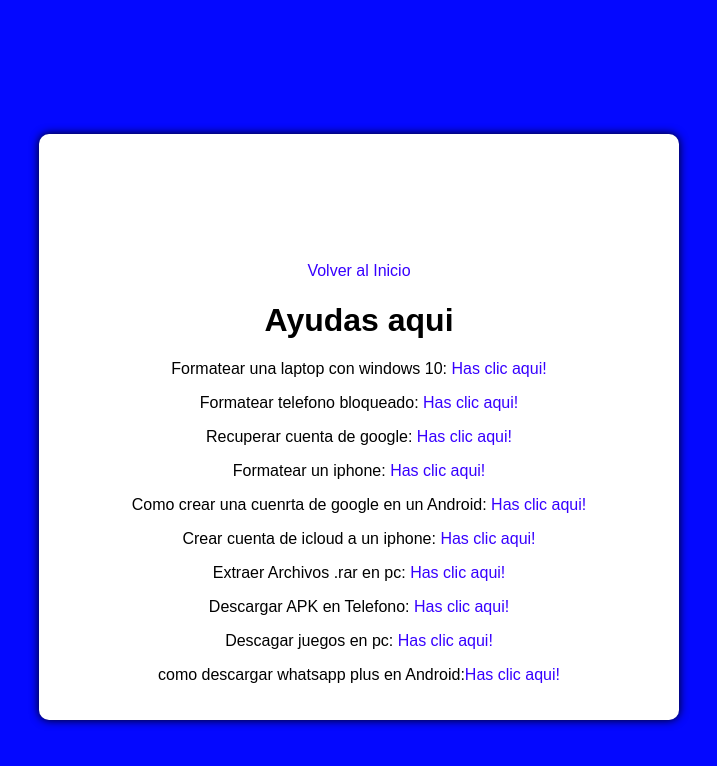
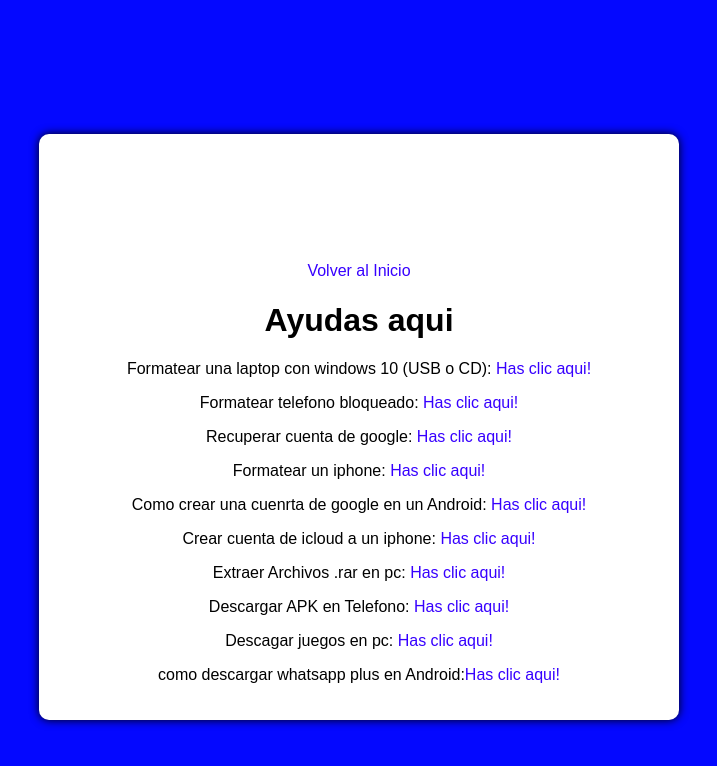
Before and after one commit to root682/root682.github.io, a plain HTML site: page solucion.html in a window 1280 px wide. Shown: the whole page, without its empty margins (281-998 px from the left). Drawn offline with Linux system fonts and the light colour scheme.

Commit message:
Update solucion.html

```diff
--- a/solucion.html
+++ b/solucion.html
@@ -58,7 +58,7 @@
  </html>
 
           <h1>Ayudas aqui</h1>
-          <p>Formatear una laptop con windows 10: <a href="Formatearnalapwindows10.html">Has clic aqui!</a></p>
+          <p>Formatear una laptop con windows 10 (USB o CD): <a href="Formatearnalapwindows10.html">Has clic aqui!</a></p>
           <p>Formatear telefono bloqueado: <a href="formattelefono.html">Has clic aqui!</a></p>
           <p>Recuperar cuenta de google: <a href="Recuperarcuentgoog.html">Has clic aqui!</a></p>
           <p>Formatear un iphone: <a href="formataifon.html">Has clic aqui!</a></p>
```
